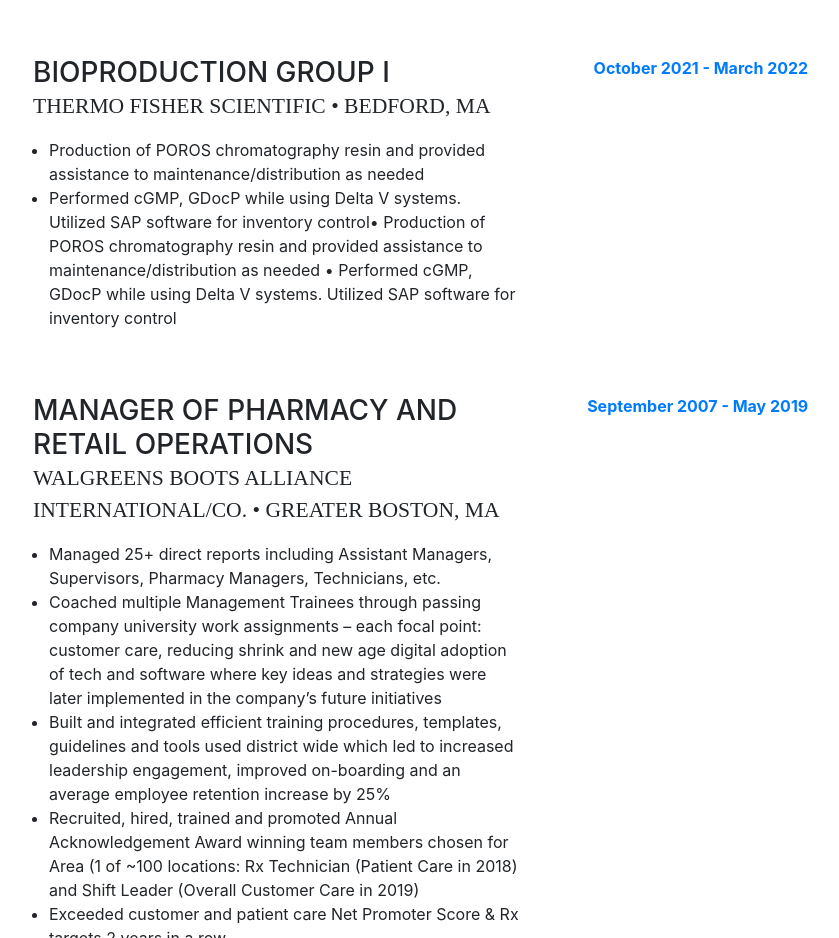
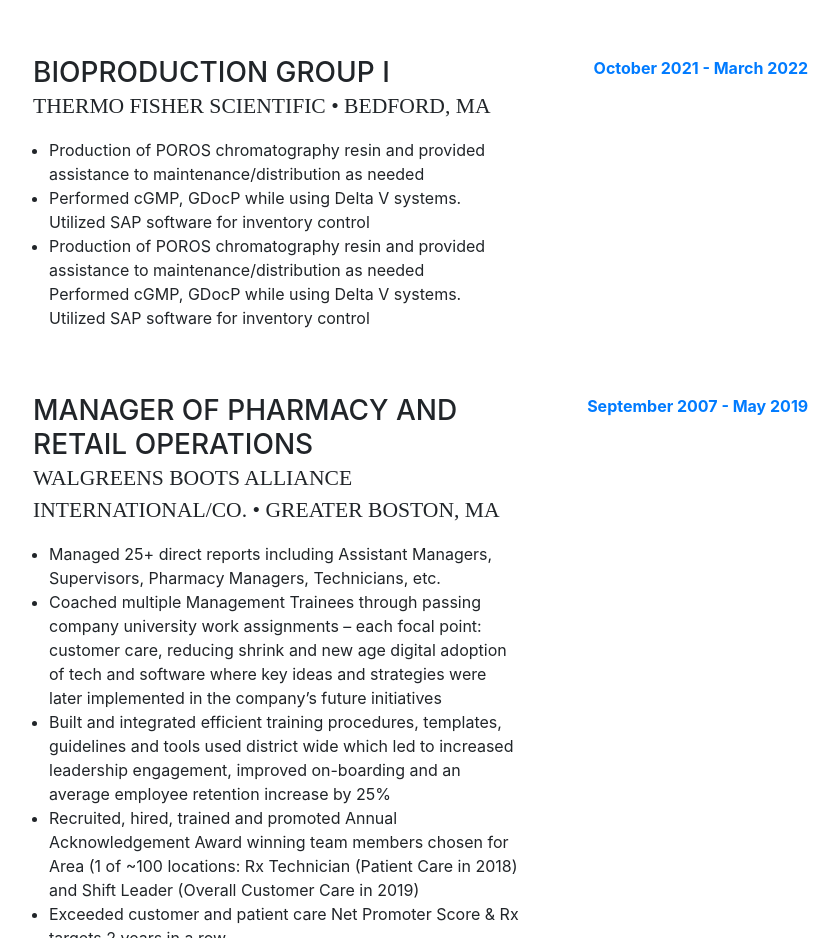
Before and after one commit to ErikMoxley/erick-portfolio, a website with bundled scripts: page index.html in a window 1280 px wide. Shown: the part 1480-2418 px from the top of the page, without its empty margins (287-1126 px from the left). Built offline with nearby package versions, Linux system fonts and the light colour scheme; a web font is replaced by a local one.

Commit message:
fixed formatting issues on exp section

```diff
--- a/index.html
+++ b/index.html
@@ -183,7 +183,12 @@
                   Production of POROS chromatography resin and provided assistance to maintenance/distribution as needed
                 </li>
                 <li>
-                  Performed cGMP, GDocP while using Delta V systems. Utilized SAP software for inventory control• Production of POROS chromatography resin and provided assistance to maintenance/distribution as needed • Performed cGMP, GDocP while using Delta V systems. Utilized SAP software for inventory control
+                  Performed cGMP, GDocP while using Delta V systems. Utilized SAP software for inventory control
+                </li>
+                <li>
+                  Production of POROS chromatography resin and provided assistance to maintenance/distribution as needed
+                </li>
+                  Performed cGMP, GDocP while using Delta V systems. Utilized SAP software for inventory control
                 </li>
               </ul>
             </div>
```
